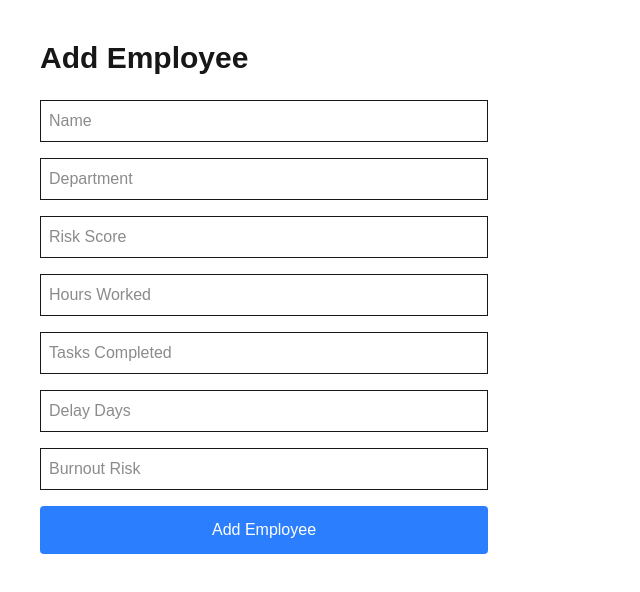
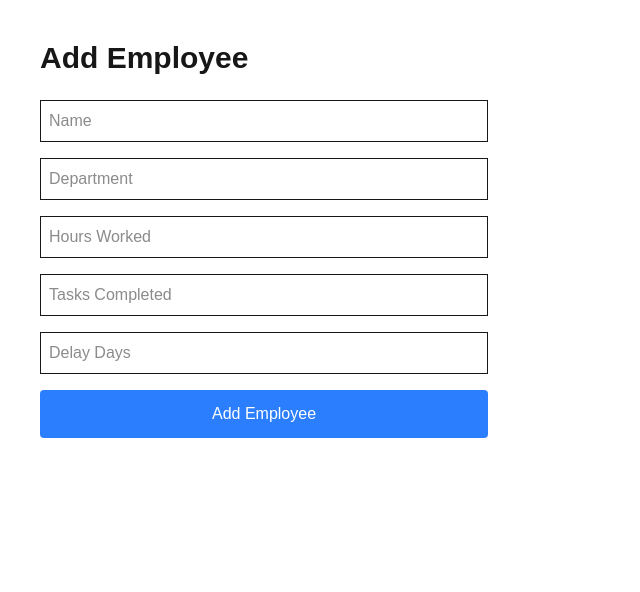
Before and after one commit to Keerthireddy585/ai-workforce-risk-system, a Next.js app in the folder frontend/: page /employees in a window 1280 px wide. Shown: the top 592 px of the page, without its empty margins (0-640 px from the left). Built offline with nearby package versions, Linux system fonts and the light colour scheme.

Commit message:
Add bottleneck detection dashboard

```diff
--- a/frontend/app/dashboard/page.tsx
+++ b/frontend/app/dashboard/page.tsx
@@ -1,6 +1,8 @@
 "use client"
 
 import { useEffect, useState } from "react"
+
+import axios from "axios"
 
 import {jwtDecode} from "jwt-decode"
 
@@ -11,7 +13,8 @@ import ProjectDelayChart from "../../components/ProjectDelayChart"
 export default function DashboardPage() {
 
   const [role, setRole] = useState("")
-
+  const [bottlenecks, setBottlenecks] =
+  useState<any[]>([])
 
   useEffect(() => {
 
@@ -23,6 +26,38 @@ export default function DashboardPage() {
 
     setRole(decoded.role)
   }
+
+//   axios
+//     .get(
+//       "http://127.0.0.1:8000/bottleneck-detection"
+//     )
+//     .then((response) => {
+
+//       setBottlenecks(
+//         response.data.bottlenecks
+//       )
+
+//     })
+     axios
+       .get(
+         "http://127.0.0.1:8000/bottleneck-detection"
+       )
+       .then((response) => {
+
+         console.log("Bottleneck API Response:")
+         console.log(response.data)
+
+         setBottlenecks(
+           response.data.bottlenecks
+         )
+
+       })
+       .catch((error) => {
+
+         console.log("Bottleneck API Error:")
+         console.log(error)
+
+       })
 
 }, [])
 
@@ -87,6 +122,36 @@ export default function DashboardPage() {
 
       )}
 
+        <div className="p-6 bg-white rounded-2xl shadow-md">
+
+          <h2 className="text-2xl font-bold mb-4">
+            Bottlenecks Detected
+          </h2>
+
+          <p className="text-4xl font-bold text-red-500">
+            {bottlenecks.length}
+          </p>
+
+          {bottlenecks.map((employee: any) => (
+
+          <div
+            key={employee.employee_id}
+            className="border-b py-2"
+          >
+
+            <p>
+              {employee.employee_name}
+            </p>
+
+            <p className="text-sm text-gray-500">
+              Delay Days: {employee.delay_days}
+            </p>
+
+          </div>
+        ))}
+
+         </div>
+
 
       {/* HR DASHBOARD */}
 
--- a/frontend/app/employee-list/page.tsx
+++ b/frontend/app/employee-list/page.tsx
@@ -45,7 +45,8 @@ export default function EmployeeListPage() {
   )
 
   const response = await axios.get(
-    "https://ai-workforce-risk-system.onrender.com/employees"
+    // "https://ai-workforce-risk-system.onrender.com/employees"
+    "http://127.0.0.1:8000/employees"
   )
 
   setEmployees(response.data)
@@ -59,7 +60,8 @@ export default function EmployeeListPage() {
 
     axios
       .get(
-        "https://ai-workforce-risk-system.onrender.com/employees"
+        // "https://ai-workforce-risk-system.onrender.com/employees"
+        "http://127.0.0.1:8000/employees"
       )
       .then((response) => {
 
--- a/frontend/app/employees/page.tsx
+++ b/frontend/app/employees/page.tsx
@@ -6,11 +6,9 @@ export default function EmployeesPage() {
   const [employee, setEmployee] = useState({
     name: "",
     department: "",
-    risk_score: 0,
     hours_worked: 0,
     tasks_completed: 0,
     delay_days: 0,
-    burnout_risk: "",
   });
 
   const handleSubmit = async () => {
@@ -61,17 +59,7 @@ export default function EmployeesPage() {
           }
         />
 
-        <input
-          placeholder="Risk Score"
-          type="number"
-          className="border p-2"
-          onChange={(e) =>
-            setEmployee({
-              ...employee,
-              risk_score: Number(e.target.value),
-            })
-          }
-        />
+
 
         <input
           placeholder="Hours Worked"
@@ -109,16 +97,7 @@ export default function EmployeesPage() {
           }
         />
 
-        <input
-          placeholder="Burnout Risk"
-          className="border p-2"
-          onChange={(e) =>
-            setEmployee({
-              ...employee,
-              burnout_risk: e.target.value,
-            })
-          }
-        />
+
 
         <button
           onClick={handleSubmit}
```
Lines whose indentation alone changed are shown as unchanged.
